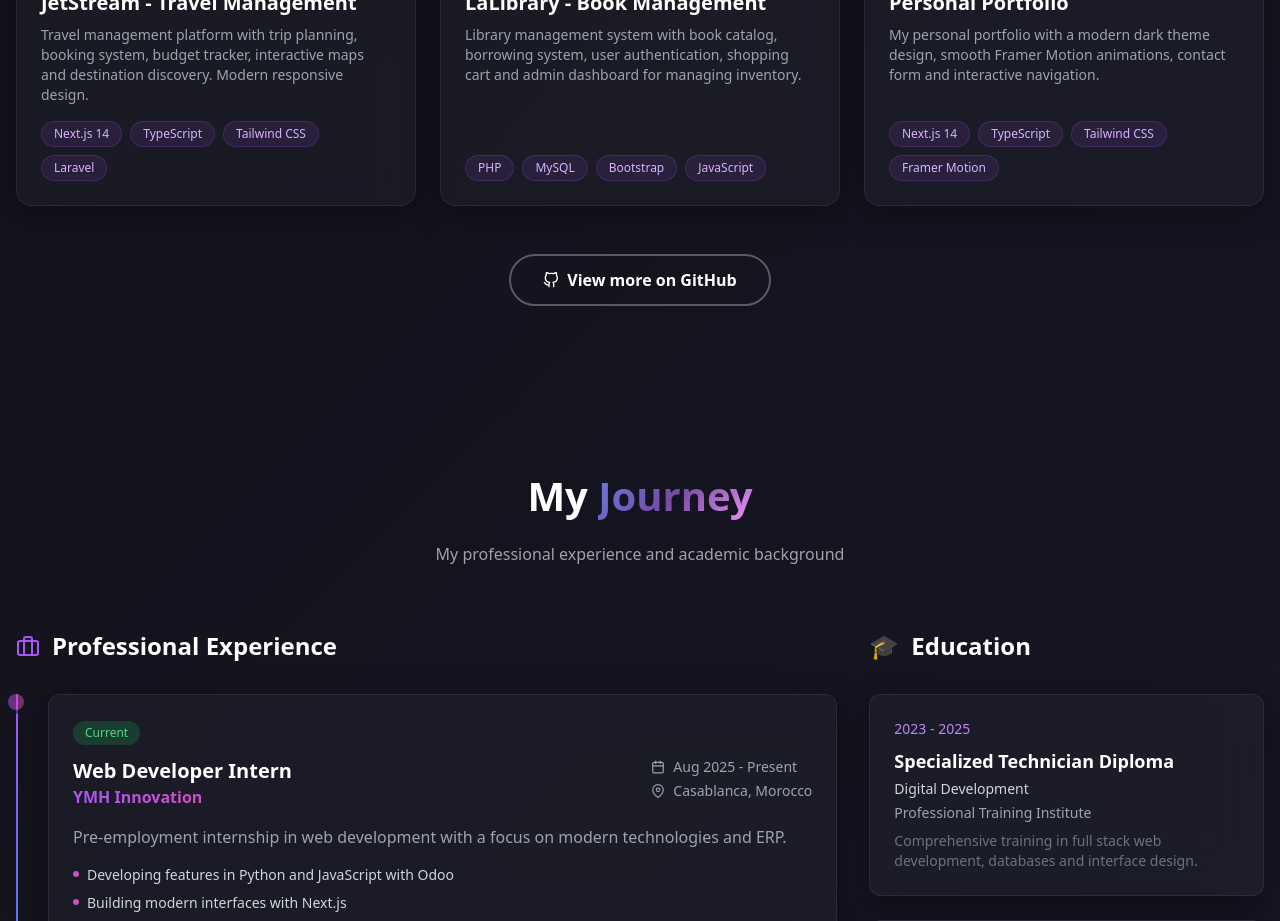
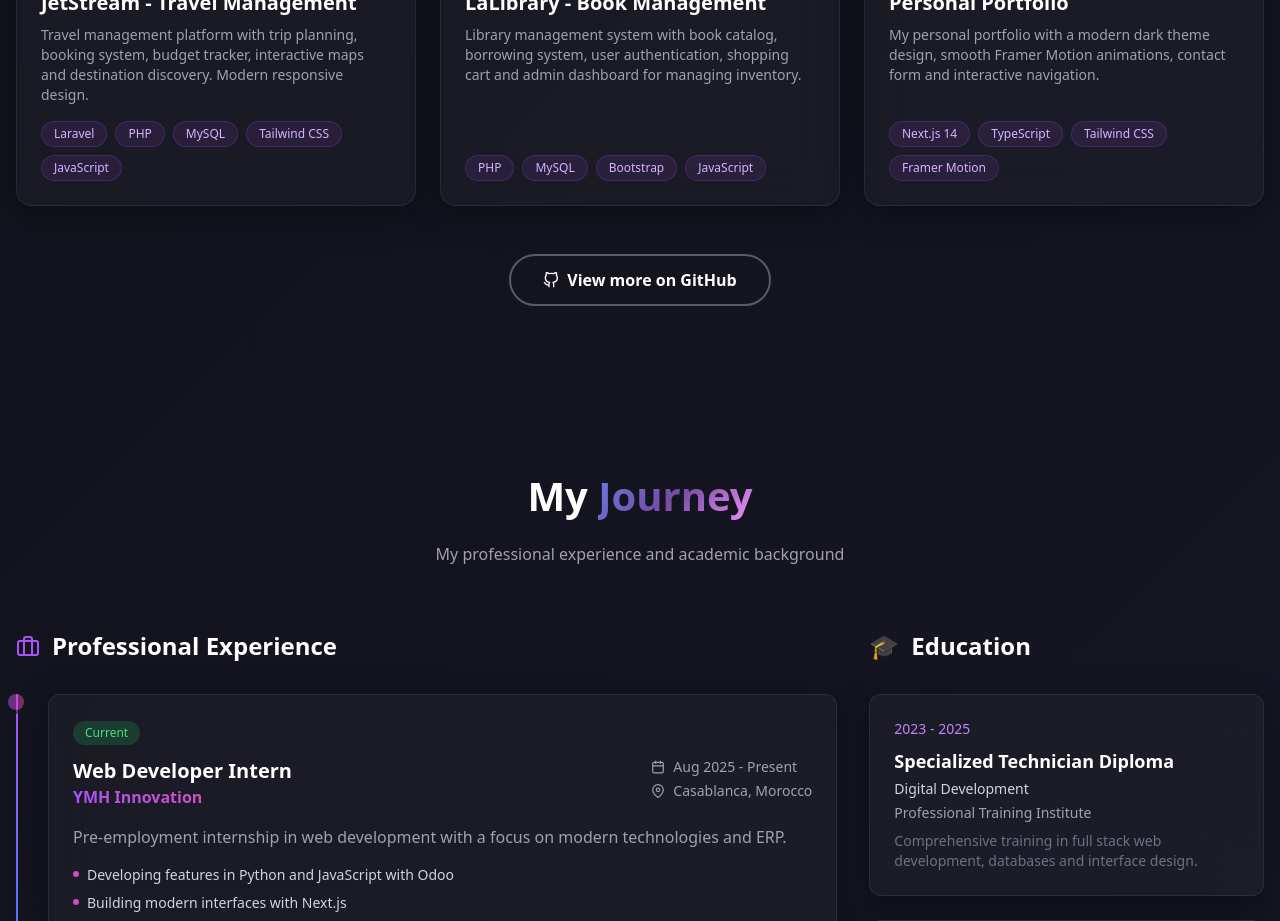
Before and after one commit to KHADIJALAH/khadija-portfolio, a Next.js app: page / in a window 1280 px wide. Shown: the part 4680-5601 px from the top of the page. Built offline with nearby package versions, Linux system fonts and the light colour scheme.

Commit message:
Fix JetStream tags: Laravel not Next.js

```diff
--- a/src/components/Projects.tsx
+++ b/src/components/Projects.tsx
@@ -44,7 +44,7 @@ const projects = [
     title: 'JetStream - Travel Management',
     description: 'Travel management platform with trip planning, booking system, budget tracker, interactive maps and destination discovery. Modern responsive design.',
     image: '/images/project4.jpg',
-    tags: ['Next.js 14', 'TypeScript', 'Tailwind CSS', 'Laravel'],
+    tags: ['Laravel', 'PHP', 'MySQL', 'Tailwind CSS', 'JavaScript'],
     category: 'fullstack',
     github: 'https://github.com/KHADIJALAH/jetstream-app',
     live: '#',
```
